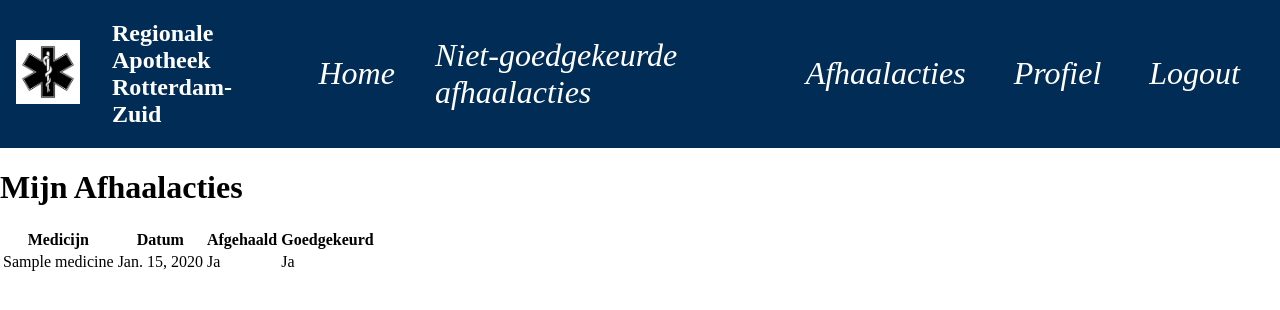
After one commit to Damian5314/apotheek, a Django app: page /afhaalacties/ in a window 1280 px wide. The commit adds this page. Shown: the top 310 px of the page. Run offline with Django 5.2, Linux system fonts and the light colour scheme; a user stored in the database is signed in; tables that the repository leaves empty hold one stand-in row (values such as "Sample post").

Commit message:
made afhaalacties page

```diff
--- a/apotheek/base/models.py
+++ b/apotheek/base/models.py
@@ -9,7 +9,7 @@ class Profile(models.Model):
     User = models.OneToOneField(User, on_delete=models.CASCADE)
     BioText = models.TextField(blank=True)
     City = models.CharField(max_length=100)
-    DateOfBirth = models.DateField()
+    DateOfBirth = models.DateField(default='2000-01-01')
 
     def __str__(self):
         return self.User.username
--- /dev/null
+++ b/apotheek/base/templates/base/Afhaalacties.html
@@ -0,0 +1,25 @@
+{% extends "base/base.html" %}
+
+{% block content %}
+<h1>Mijn Afhaalacties</h1>
+<table>
+    <thead>
+        <tr>
+            <th>Medicijn</th>
+            <th>Datum</th>
+            <th>Afgehaald</th>
+            <th>Goedgekeurd</th>
+        </tr>
+    </thead>
+    <tbody>
+        {% for collection in collections %}
+        <tr>
+            <td>{{ collection.Medicine.Name }}</td>
+            <td>{{ collection.Date }}</td>
+            <td>{{ collection.Collected|yesno:"Ja,Nee" }}</td>
+            <td>{{ collection.CollectedApproved|yesno:"Ja,Nee" }}</td>
+        </tr>
+        {% endfor %}
+    </tbody>
+</table>
+{% endblock %}
--- a/apotheek/base/templates/base/menu.html
+++ b/apotheek/base/templates/base/menu.html
@@ -8,7 +8,7 @@
             {% if user.is_staff %}
                 <a href="{% url 'unapproved_takeaways' %}" class"nav-item"> Niet-goedgekeurde afhaalacties</A>
             {% endif %}
-            <a class"nav-item">Afhaalacties</a>
+            <a href="{% url 'afhaalacties' %}" class="nav-item">Afhaalacties</a>
             <a href="{% url 'profile'%}" class="nav-item">Profiel</a>
             <a href="{% url 'logout_user'%}" class="nav-item">Logout</a>
         {% else %}
--- a/apotheek/base/urls.py
+++ b/apotheek/base/urls.py
@@ -11,4 +11,5 @@ urlpatterns = [
     path('change-password/', views.change_password, name='change_password'),
     path('accounts/profile/', views.profile, name='profile'),
     path('unapproved_takeaways/', views.profile, name='unapproved_takeaways'),
+    path('afhaalacties/', views.afhaalacties, name='afhaalacties'),
 ]
--- a/apotheek/base/views.py
+++ b/apotheek/base/views.py
@@ -5,7 +5,7 @@ from django.contrib.auth.forms import UserCreationForm, PasswordChangeForm
 from django.contrib.auth import login, logout, update_session_auth_hash
 from django.contrib.auth.decorators import login_required
 from django.contrib.admin.views.decorators import staff_member_required
-from .models import Profile
+from .models import Profile, Collection
 from .forms import ProfileForm
 
 # Create your views here.
@@ -69,6 +69,13 @@ def change_password(request):
         form = PasswordChangeForm(user=request.user)
     return render(request, 'base/change_password.html', {'form': form})
 
+
 @staff_member_required
 def unapproved_times(request):
     return render(request, "base/unapproved_takeaways.html")
+
+
+@login_required
+def afhaalacties(request):
+    collections = Collection.objects.filter(User=request.user)
+    return render(request, 'base/afhaalacties.html', {'collections': collections})
```
Also changed, not shown: apotheek/base/migrations/0002_medicine_alter_profile_biotext_and_more.py (added).
